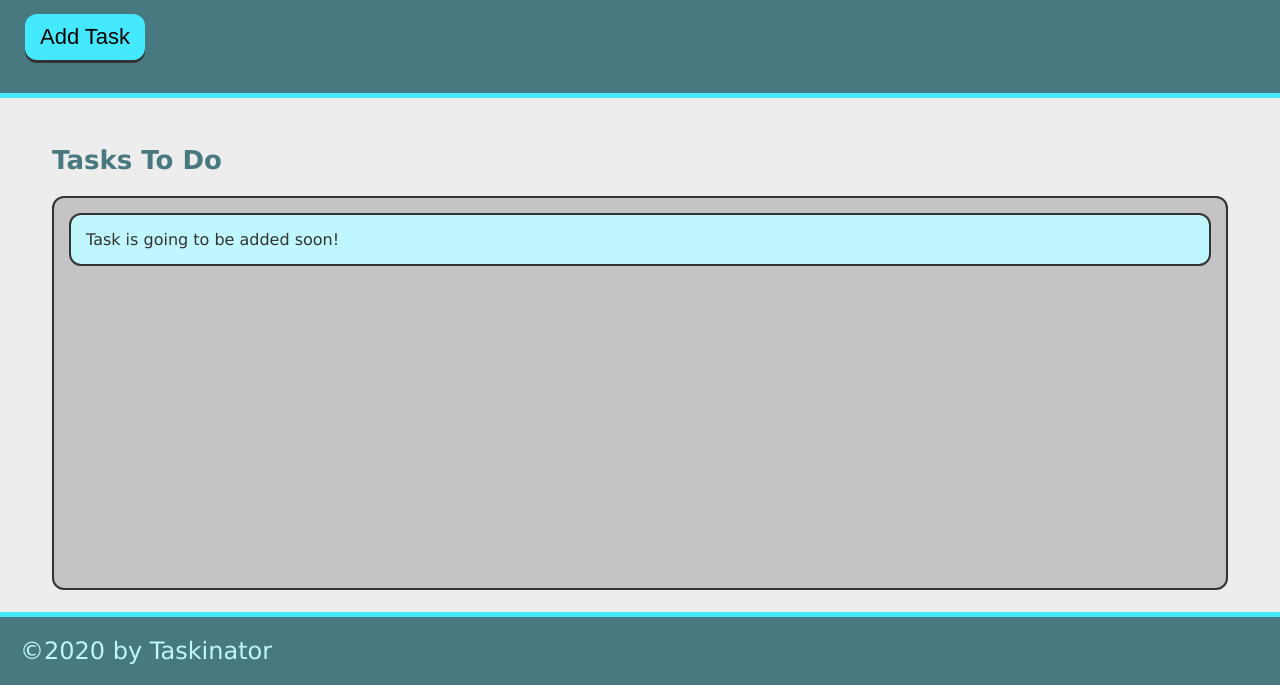
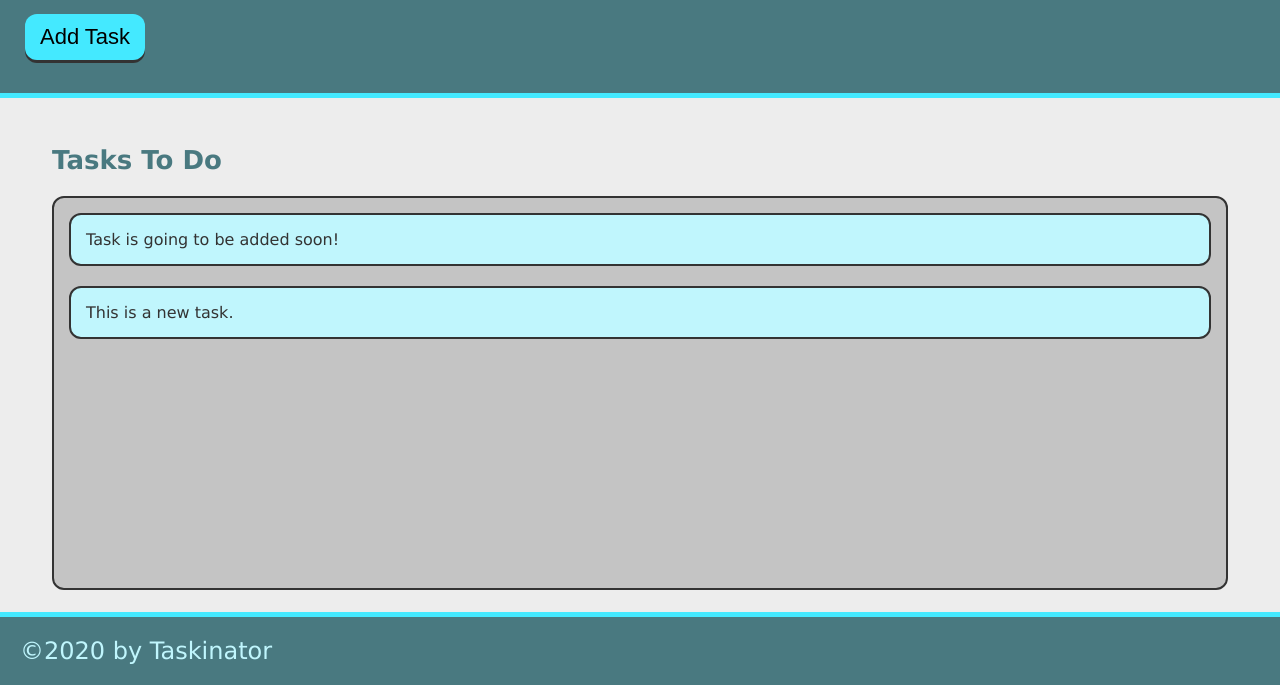
Before and after one commit to acgonzalez87/taskinator, a plain HTML site: page index.html in a window 1280 px wide. Both pictures are taken after a click on the button "Add Task". Shown: the part 115-800 px from the top of the page. Drawn offline with Linux system fonts and the light colour scheme.

Commit message:
add ability to add task

```diff
--- a/assets/js/script.js
+++ b/assets/js/script.js
@@ -1,2 +1,11 @@
 var buttonEl = document.querySelector("#save-task");
-console.log(buttonEl);
+var tasksToDoEl = document.querySelector("#tasks-to-do");
+
+var createTaskHandler = function () {
+  var listItemEl = document.createElement("li");
+  listItemEl.className = "task-item";
+  listItemEl.textContent = "This is a new task.";
+  tasksToDoEl.appendChild(listItemEl);
+};
+
+buttonEl.addEventListener("click", createTaskHandler);
--- a/index.html
+++ b/index.html
@@ -18,11 +18,12 @@
     <main class="page-content">
       <section class="task-list-wrapper">
         <h2 class="list-title">Tasks To Do</h2>
-        <ul class="task-list">
+        <ul class="task-list" id="tasks-to-do">
           <li class="task-item">Task is going to be added soon!</li>
         </ul>
       </section>
     </main>
   </body>
+  <script src="./assets/js/script.js"></script>
   <footer>&copy;2020 by Taskinator</footer>
 </html>
```
